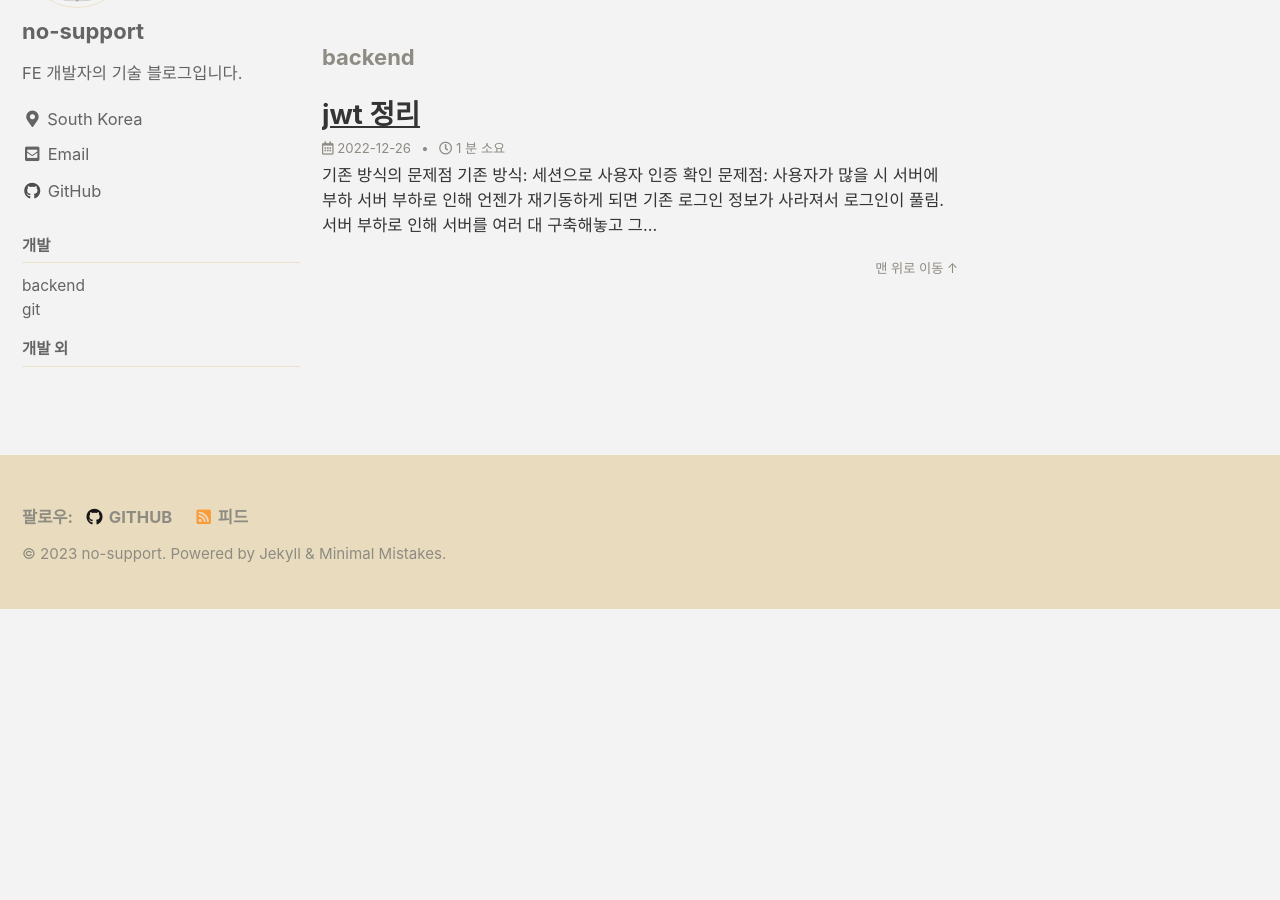
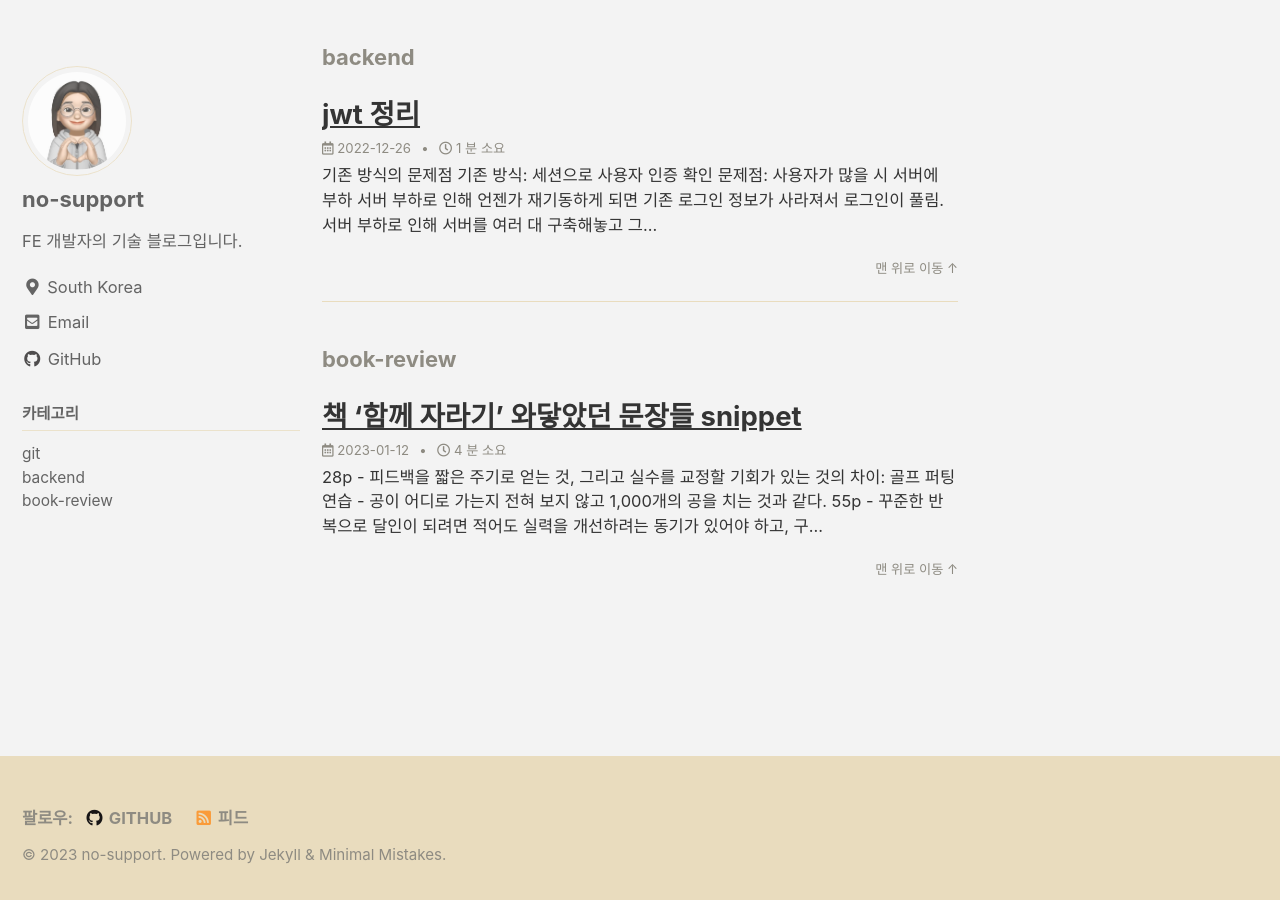
Before and after one commit to no-support/no-support.github.io, a Jekyll site: the page built from _pages/category-archive.md, in a window 1280 px wide and 900 px high, scrolled down 1066 px. Built offline with Jekyll 4.4.1, drawn with Linux system fonts in a browser that asks for light colours; cached includes are drawn as plain includes; some web fonts are replaced; before the commit the page ends 1675 px from its top, so only the background shows below that; some of the changed lines change nothing that is shown.

Commit message:
:sparkles: 23/01/12 "책 '함께 자라기' 와닿았던 문장들 snippet" 포스팅

```diff
--- a/_data/navigation.yml
+++ b/_data/navigation.yml
@@ -18,14 +18,16 @@
   #   url: /sitemap/
 
 docs:
-  - title: "개발"
+  - title: "카테고리"
     children:
+      - title: "git"
+        url: "/categories/#git"
       - title: "backend"
         url: "/categories/#backend"
-      - title: "git"
-        url: "/categories/#git"
-  - title: "개발 외"
-    #   url: //
-    # children:
-    #   - title: ""
-    #     url: //
+      - title: "book-review"
+        url: "/categories/#book-review"
+  # - title: "개발 외"
+  #     url: //
+  #   children:
+  #     - title: ""
+  #       url: //
--- /dev/null
+++ b/_posts/etc/2023-01-12-growing-together.md
@@ -0,0 +1,34 @@
+---
+layout: single
+title: "책 '함께 자라기' 와닿았던 문장들 snippet"
+categories:
+  - book-review
+tags: [book-review]
+author_profile: true
+sidebar:
+  - nav: "docs"
+---
+<ul>
+  <li>28p - 피드백을 짧은 주기로 얻는 것, 그리고 실수를 교정할 기회가 있는 것의 차이: 골프 퍼팅 연습 - 공이 어디로 가는지 전혀 보지 않고 1,000개의 공을 치는 것과 같다.</li>
+  <li>55p - 꾸준한 반복으로 달인이 되려면 적어도 실력을 개선하려는 동기가 있어야 하고, 구체적인 피드백을 적절한 시기에 받아야 한다.</li>
+  <li>64p - 세계 대회 수준의 선수는 지역 대회 수준의 선수에 비해 몇 배 더 많은 트리플 악셀을 연습했습니다. 지역 대회 수준의 선수는 자신이 이미 익숙하고 자신 있는 '예술적 표현' 등의 연습에 시간을 더 썼습니다. 그러고는 트리플 악셀을 많이 연습했다고 착각했습니다. 결과적으로는 더 뛰어난 스케이터가 엉덩방아를 더 자주 찧을 수 있다는 것이죠.</li>
+  <li>72p - A 그룹은 어려운 코딩 문제를 먼저 풀게 한 다음 쉬운 문제를 풀게 했고, 반대로 B 그룹은 쉬운 문제를 먼저 풀고 어려운 문제를 풀게 했습니다. B 그룹이 A 그룹보다 절반 이하의 결함을 만들었습니다. 쉬운 작업을 먼저 할 경우 수행 시간 차이는 없으나 정확도가 높아졌습니다.</li>
+  <li>77p - 의도적 수련의 일상적 예시 - 실력 조정하기(스스로 핸디캡 만들기 ex 메모장으로 코딩하기), 난이도 조절하기.</li>
+  <li>83p - 튜토리얼을 읽다가도 이 정도면 그 프로그램을 작성할 수 있겠다는 생각이 들면 그 자리에서 읽기를 멈추고 코딩을 시작합니다. 이런 것을 적극적 읽기라고 합니다.</li>
+  <li>91p - 실수 예방 문화에서는 실수를 한 살마을 비난하고, 처벌하고, 따라서 실수를 감추고 그에 대해 논의하기 꺼리며 문제가 생겼을 때 협력도 덜하게 됩니다. 실수에서 배우지 못하겠지요. 반대로 실수 관리 문화에서는 실수가 나쁜 결과를 내기 전에 빨리 회복하도록 돕고, 실수를 공개하고, 실수에 대해 서로 이야기하고 거기에서 배우는 분위기가 생깁니다.</li>
+  <li>92p - 실수 관리 문화일수록 회사의 수익성이 더 높습니다. 왜 이런 현상이 나타날까요? 이유는 간단합니다. 실수가 없으면 학습하지 못합니다.</li>
+  <li>101p - 신뢰가 깨져 있는 맞벌이 부부가 있었습니다. 하루는 남편이 일찍 퇴근을 했습니다. 싱크대에 그릇이 쌓여 있는 걸 보고는 남편은 웬일인지 설거지를 합니다. 여기까지를 몰래카메라로 촬영해서 제삼자에게 보여주면 대부분 남편이 선의의 행동을 했다고 평가를 내립니다. 반전은 부인이 집에 들어오면서부터입니다. 부인은 남편에게 화를 냅니다. "집안일을 제대로 안 한다고 항의하려는 거냐" ...(중략) 신뢰가 깨어져 있는 상태에서는 어떤 행동을 해도 악의적으로 보인다는 것입니다.</li>
+  <li>104p - 사회적 기술을 훈련한다는 게 막막하게 느껴지기도 합니다. (중략) 간단한 방법은 주변 사람들과 매일 주고받는 마이크로 인터랙션에 신경을 쓰는 겁니다. 그걸 기록하고, 복기하고, 다르게 인터랙션한다고 하면 어떻게 했으면 좋았을까를 생각해 보는 것만으로도 훈련이 될 수 있습니다.</li>
+  <li>110p - 초기에는 대상에 대한 지식이 거의 없으니 일을 제대로 나눌 수가 없습니다. 사실 일을 가장 잘 나눌 수 있을 때는 프로젝트가 완료되는 시점입니다. 그럼에도 불구하고 이 친구들은 초기에 일을 빨리 나눠버렸던 거지요.</li>
+  <li>132p - 각자 여러 개의 디자인을 만들고 그걸 모두 공유한 경우 신뢰가 유의미하게 증가했습니다. 왜 이런 일이 생겼을까요? 하나 공유나 최고 공유의 경우 우리는 공유 자리에 기대감보다 불안감을 갖고 갈 겁니다. 나의 작품이 하나밖에 없으니 '작업물 = 나'가 되는 것이죠. 나름 방어를 해낸다 해도 자기효능감이 떨어지기 쉽습니다.</li>
+  <li>160p - 더 높은 품질을 얻기 위해서는 이 사다리(전략 - 범위 - 구조 - 뼈대 - 표면/비주얼)를 오르락내리락 반복하는 것이 필요합니다. 어느 한 단계를 한 번에 완료하는 것은 더 낮은 품질로 가는 지름길입니다. 특히나 문제와 해결책에 불확실성이 높은 경우.</li>
+  <li>167p - 뛰어난 팀의 특징을 찾기 위한 구글의 프로젝트(아리스토텔레스 프로젝트) 중 일부 - 1. 팀에 누가 있는지보다 팀원들이 서로 어떻게 상호작용하고 자신의 일을 어떻게 바라보는지가 훨씬 중요했다. 2. 5가지 성공적 팀의 특징을 찾았는데, 그중 압도적으로 높은 예측력을 보인 변수는 팀의 심리적 안전감이었다. 3. 팀 토론 등 특별히 고안된 활동을 통해 심리적 안전감을 개선할 수 있었다.</li>
+  <li>176p - 속도가 빠른 팀은 심리적으로 보호가 되고 있었습니다. 뭔가 새로운 것을 제안하고 시도하는 데에 열려 있었고 실패에 관대했으며 잠재적 문제를 지적하고 실수를 인정하는 데에 부담을 느끼지 않았습니다.</li>
+  <li>177p - 속도가 빠른 팀은 도전 자체를 팀의 학습 능력에 대한 도전으로 받아들였고, 같이 학습해야 한다고 생각했습니다. 학습을 팀의 중대한 목표로 받아들였습니다. 리더는 기회와 가능성, 큰 변화의 흐름에 동참하는 중요성과 즐거움 등을 강조했습니다. 속도가 느리거나 낙오된 팀은 학습을 개인의 과제로 치부했습니다. 학습보다는 단기 퍼포먼스를 중요시했습니다. 리더는 낙오의 위험성을 강조하고, 팀원들의 실력이 부족하다고 불평했습니다.</li>
+  <li>187p - 파킨슨의 법칙 - 교수가 숙제 기한은 일주일 늘려줬을 때 학생들이 숙제를 하는 데 걸리는 시간도 일주일 늘어나는 현상</li>
+  <li>187p - 정보방열기: 물리적으로나 혹은 가상적으로 어떤 공간에 설치되어 있고 지속적으로 정보를 방사하는 것. 오늘 할 일을 벽에 포스트잇으로 붙여두고 무엇이 완료되었는지 표시하는 스크럼보드 등이 포함됩니다.</li>
+  <li>188p - 옆자리 동료가 점심시간이라 자리를 뜨면서 화면을 흘긋 보더니 "어? 버전업 작업하시네요? 고생 꽤나 하실 거에요"하면서 나가는 것이었습니다. 그분은 알고 봤더니 그 전주에 버전업 작업을 모두 마쳤습니다. 하지만 옆에 앉아서 동료를 도와줄 생각을 아예 하지를 앉았던 겁니다. 본인이 한번 해봤으면 다른 사람을 도와줄 때 시간이 절반도 안 걸릴 텐데 말이죠. 그러면 그 팀은 결과적으로 개발자 개개인이 동일한 시행착오를 겪어야 하는 팀이라는 뜻입니다.</li>
+  <li>208p - 성공하는 조직들에는 항상 뛰어난 애자일 코치가 있었습니다.</li>
+  <li>210p - 상위 5%의 탁월한 S/W 엔지니어에 대한 연구에서도 그런 사람과 그렇지 못한 사람을 구별하는 효과적인 요소는, 주어진 업무 외에도 관심을 갖는가 하는 점이었습니다. 탁월한 엔지니어들은 프로젝트 전반에 대한 큰 그림을 가지려고 하고, 경영진에게 더 적극적인 태도로 다가가고, 다른 엔지니어들을 도와줍니다.</li>
+  <li>201p - 애자일 코치 교육 과정을 10년 가까이 진행하면서 얻은 교훈: (중략) 3. 실천법 중에서 비교적 성공과 직결되는 것들이 존재한다. 그것은 고객 참여, 리팩터링, 코딩 후 자동화 단위 테스트 붙이기, 코드 공유 등이다. 4. 애자일 성숙도가 낮은 조직일수록 고객 참여를 하지 않으면 프로젝트 성공이 어렵다. 5. 무섭고 두렵지만 중요한 일이라면 계속 미루지 말라. 6. 뛰어난 애자일 코치가 있는 것이 애자일 도입 성공에 핵심적이다. 7. 뛰어난 애자일 코치는 함께 자란다.</li>
+</ul>
```
